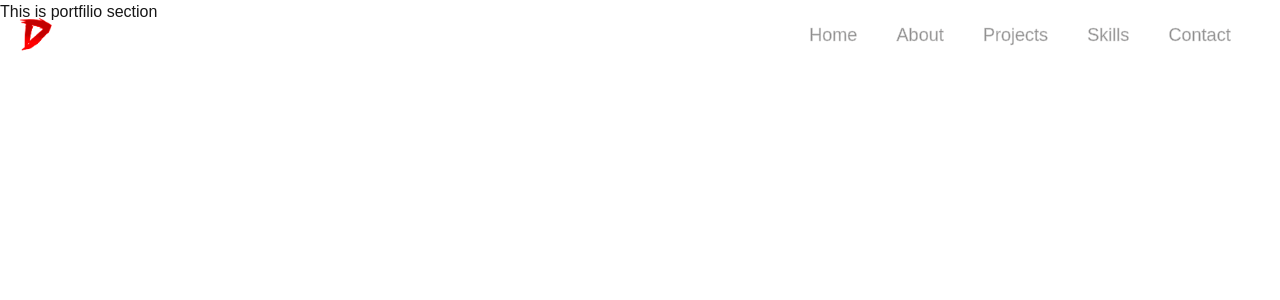
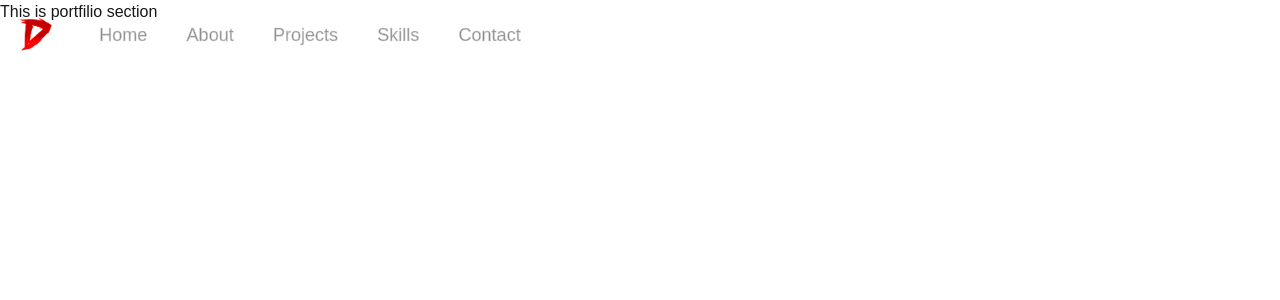
Before and after one commit to DikuCoding/dikesh_new_portfolio, a Next.js app: page / in a window 1280 px wide. Shown: the top 300 px of the page. Built offline with nearby package versions, Linux system fonts and the light colour scheme.

Commit message:
adjust the margin

```diff
--- a/src/styles/Navbar.module.css
+++ b/src/styles/Navbar.module.css
@@ -5,7 +5,7 @@
 }
 .navouter{
     display: flex;
-    justify-content: space-between;
+    /* justify-content: space-between; */
     align-items: center;
     padding: 10px;
     z-index: 100;
@@ -47,6 +47,7 @@
     z-index: 1000;
     justify-content: center;
     align-items: center;
+    margin-left: 60vw;
 }
 .nav_toggler span{
     height: 2px;
```
